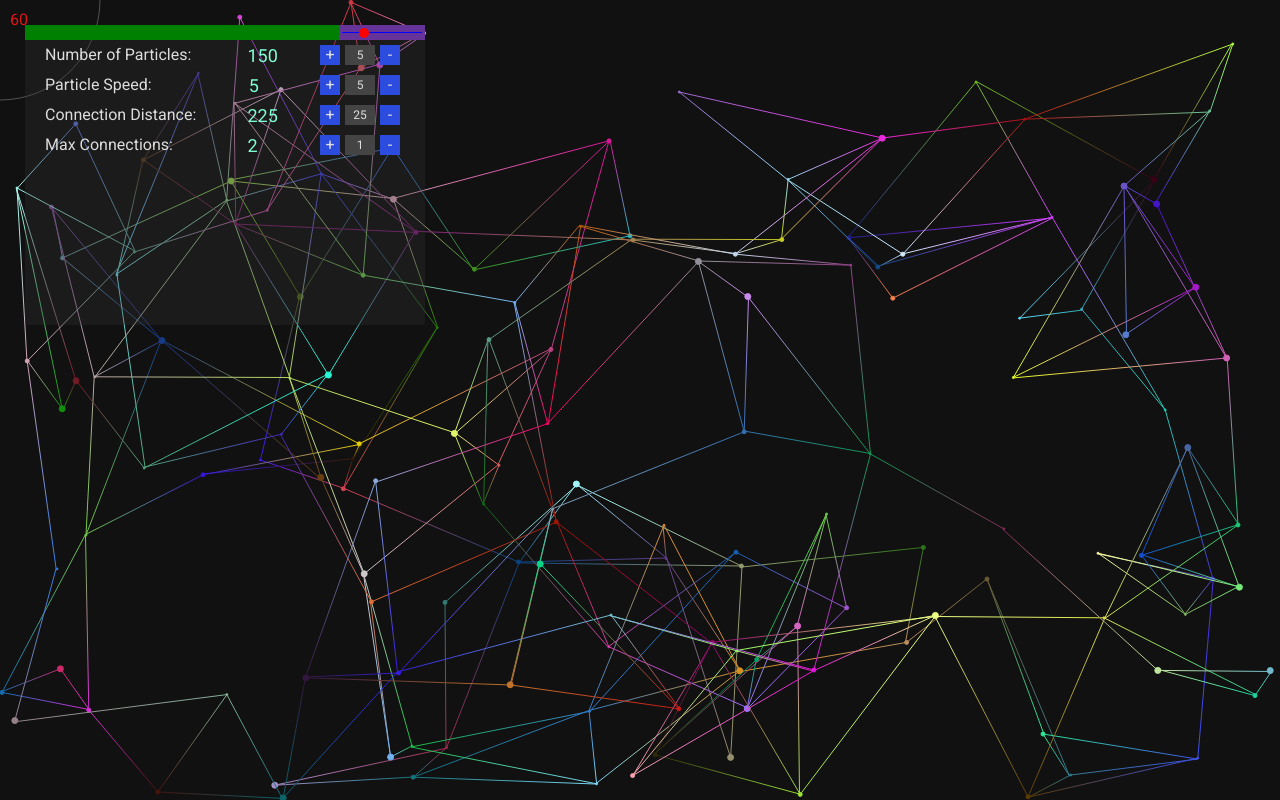
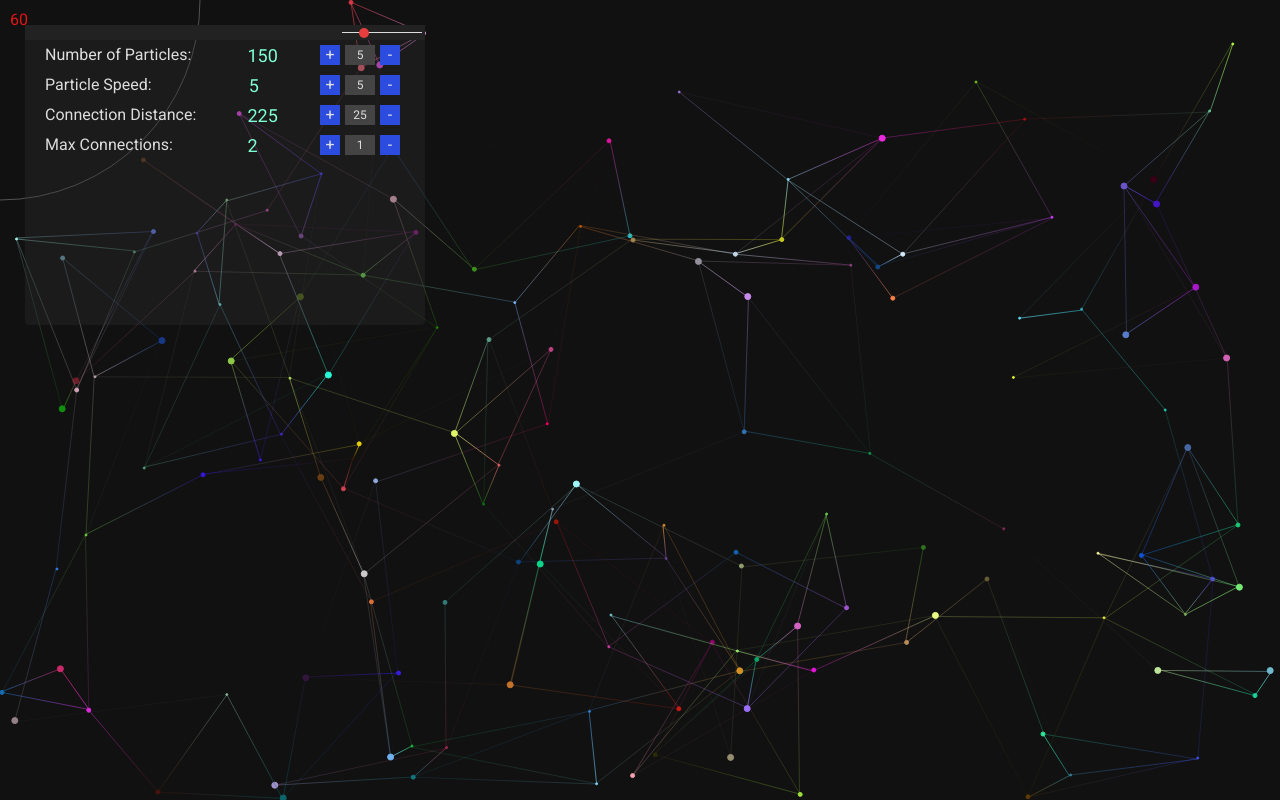
Before and after one commit to mdonlan/canvas-particles, a plain HTML site: page index.html in a window 1280 px wide. Both pictures are taken after a click on the element 225 px from the left and 32 px from the top of the page. Drawn offline with Linux system fonts and the light colour scheme.

Commit message:
added transparency to lines based on dist

```diff
--- a/main.js
+++ b/main.js
@@ -23,12 +23,13 @@ let mouseIsDown = 0;
 let moveX = null;
 let moveY = null;
 let mousePos = null;
-let mouseRadius = 100;
+let mouseRadius = 200;
 let maxConnections = 2;
 let oldMaxConnections = null;
-let frameInterval = 2;
+let frameInterval = 1;
 let mouseOffset = null;
 let mouseIsOverControlPanel = false;
+let moveSpeedInRadius = 30;
 
 // set element refs
 let fpsCounter = document.querySelector(".fpsCounter");
@@ -50,6 +51,72 @@ document.querySelector(".header").addEventListener("click", moveControlPanel);
 document.querySelector("body").addEventListener("mousemove", movedMouse);
 document.querySelector("body").addEventListener("mouseup", mouseUp);
 document.querySelector("body").addEventListener("mousedown", mouseDown);
+
+//
+// main update loop
+//
+
+function update() {
+  totalFrames++;
+
+  if(startTime == null) {
+    // if no start time create one
+    startTime = Date.now();
+  }
+
+  // clear canvas of all previous particles
+  // only clear every x frames
+  if(totalFrames % frameInterval == 0){
+    // every 2 frames
+    clear();
+  }
+
+  for(var i = 0; i < particles.length; i++) {
+    // run for each point
+
+    let closeToMouse = checkDistToMouse(particles[i]);
+
+    if(closeToMouse) {
+      moveAwayFromMouse(particles[i]);
+    } else {
+
+    }
+
+    movePoint(particles[i]);
+
+    // begin point draw path
+    // we set all the line positions and then draw at end for efficiency
+    ctx.beginPath();
+    drawPoint(particles[i]);
+    // end path and draw the lines and fill
+    ctx.fill();
+    ctx.stroke();
+    //ctx.closePath();
+
+    // only draw connections every x frames
+    // must keep this value in line w/ clear or else it will stutter
+    if(totalFrames % frameInterval == 0){
+      // every 2 frames
+      findConnections(particles[i], i);
+    }
+  }
+
+  updateUI();
+
+  // update mouse radius view
+  // only run if mouse has moved and its position has been set
+  if(mousePos) {
+    // dont display mouse radius arc if mouse is over control pannel of if dragging control pannel
+    if(!mouseIsOverControlPanel && !draggingControlPanel) {
+      updateMouseRadius();
+    }
+  }
+
+  getFPS();
+  window.requestAnimationFrame(update);
+};
+
+
 
 function mouseUp() {
   --mouseIsDown;
@@ -112,7 +179,7 @@ function updateOpacitySlider() {
 
   let elemRect = controlPanelOpacityLine.getBoundingClientRect();
   let sliderPos = Math.abs(elemRect.left - mousePos.x);
-  let sliderPercent = sliderPos / elemRect.width;
+  let sliderOpacityPercent = sliderPos / elemRect.width;
 
   // only update slider if valid position and if mouse is over the opacity line element
   if(mousePos.x > elemRect.x &&
@@ -123,12 +190,8 @@ function updateOpacitySlider() {
     // mouse is over the control panel opacity container element
     controlPanelOpacitySlider.style.left = sliderPos + 'px';
 
-    if(sliderPos < 10) {
-      // fixes issue where adding a sliderPos of 1 had same effect as adding 10 beacuse we prefix w/ .
-      sliderPos = '0' + sliderPos;
-    }
     // set new opacity
-    controlPanelElem.style.backgroundColor = 'rgba(51, 51, 51, .' + sliderPos + ')';
+    controlPanelElem.style.backgroundColor = 'rgba(51, 51, 51, ' + sliderOpacityPercent + ')';
   }
 };
 
@@ -192,6 +255,7 @@ function createParticle() {
     radius: radius,
     inMouseRadius: false,
     numConnections: 0,
+    moveOutOfRadiusDir: null,
   }
 
   particles.push(point);
@@ -202,8 +266,19 @@ function movePoint(point) {
   if(point.inMouseRadius) {
     // if the point is inside the mouse radius then accelerate
     // its movement speed to get it out of radius
-    point.x += point.velX * particleSpeed * 3;
-    point.y += point.velY * particleSpeed * 3;
+    //point.x += point.velX * particleSpeed * 3;
+    //point.y += point.velY * particleSpeed * 3;
+
+    if(point.moveOutOfRadiusDir == 'left') {
+      point.x -= moveSpeedInRadius;
+    } else if(point.moveOutOfRadiusDir == 'right') {
+      point.x += moveSpeedInRadius;
+    } else if(point.moveOutOfRadiusDir == 'up') {
+      point.y -= moveSpeedInRadius;
+    } else if(point.moveOutOfRadiusDir == 'down') {
+      point.y += moveSpeedInRadius;
+    }
+
   } else {
     // if point is outside mouse radius move at normal speed
     point.x += point.velX * particleSpeed;
@@ -235,67 +310,7 @@ function drawPoint(point) {
 
 };
 
-function update() {
-  totalFrames++;
 
-  if(startTime == null) {
-    // if no start time create one
-    startTime = Date.now();
-  }
-
-  // clear canvas of all previous particles
-  // only clear every x frames
-  if(totalFrames % frameInterval == 0){
-    // every 2 frames
-    clear();
-  }
-
-
-
-  for(var i = 0; i < particles.length; i++) {
-    // run for each point
-
-    let closeToMouse = checkDistToMouse(particles[i]);
-
-    if(closeToMouse) {
-      moveAwayFromMouse(particles[i]);
-    } else {
-
-    }
-
-    movePoint(particles[i]);
-
-    // begin point draw path
-    // we set all the line positions and then draw at end for efficiency
-    ctx.beginPath();
-    drawPoint(particles[i]);
-    // end path and draw the lines and fill
-    ctx.fill();
-    ctx.stroke();
-    //ctx.closePath();
-
-    // only draw connections every x frames
-    // must keep this value in line w/ clear or else it will stutter
-    if(totalFrames % frameInterval == 0){
-      // every 2 frames
-      findConnections(particles[i], i);
-    }
-  }
-
-  updateUI();
-
-  // update mouse radius view
-  // only run if mouse has moved and its position has been set
-  if(mousePos) {
-    // dont display mouse radius arc if mouse is over control pannel of if dragging control pannel
-    if(!mouseIsOverControlPanel && !draggingControlPanel) {
-      updateMouseRadius();
-    }
-  }
-
-  getFPS();
-  window.requestAnimationFrame(update);
-};
 
 function moveAwayFromMouse(particle) {
   // particle is too close to the mousePos
@@ -304,6 +319,9 @@ function moveAwayFromMouse(particle) {
   if(mousePos.x > particle.x) {
     // mouse is to right of particle, need to move particle left to move away from mouse
 
+    // move left
+    particle.moveOutOfRadiusDir = 'left';
+
     // if particle is close to mouse on its right side and its velocity is still moving it right
     // then flip its horizontal velocity
     if(particle.velX >= 0) {
@@ -311,6 +329,8 @@ function moveAwayFromMouse(particle) {
     }
   } else {
     // need to move right
+    particle.moveOutOfRadiusDir = 'right';
+
     if(particle.velX <= 0) {
       particle.velX = -particle.velX;
     }
@@ -318,11 +338,15 @@ function moveAwayFromMouse(particle) {
 
   if(mousePos.y > particle.y) {
     // need to move up
+    particle.moveOutOfRadiusDir = 'up';
+
     if(particle.velY >= 0) {
       particle.velY = -particle.velY;
     }
   } else {
     // need to move down
+    particle.moveOutOfRadiusDir = 'down';
+
     if(particle.velY <= 0) {
       particle.velY = -particle.velY;
     }
@@ -340,6 +364,12 @@ function checkDistToMouse(particle) {
       particle.inMouseRadius = true;
       return true
     } else {
+
+      // if not in mouseRadius check if close to hitting and set it to change dir
+      if(distance + 10 < mouseRadius) {
+
+      }
+
       particle.inMouseRadius = false;
       return false
     }
@@ -505,18 +535,38 @@ function findConnections(point, index) {
     if(particles[i] != point) {
       let distance = Math.hypot(point.x - particles[i].x, point.y - particles[i].y);
       if(distance < connectionDistance && point.numConnections < maxConnections) {
-        drawLine(point, particles[i]);
+        drawLine(point, particles[i], distance);
         point.numConnections = point.numConnections + 1;
       }
     }
   }
 };
 
-function drawLine(point1, point2) {
+function drawLine(point1, point2, distance) {
+
+  // set the line transparency on its length
+
+  // get the percentage of max distance that the line was
+  // convert to int and round
+  // convert to base 16 string ( which is what hex color values use for alpha )
+  let percentOfMaxDist = (connectionDistance - distance) / 250;
+  let intergerPercent = Math.floor((percentOfMaxDist * 255));
+
+  let base16String = intergerPercent.toString(16);
+  // if the hex value is a single chracter then add a zero before it
+  // this is because the leading zeros are cut out
+  if(base16String.length == 1) {
+    base16String = '0' + base16String;
+  }
+
+  if(totalFrames % 100 == 0){
+
+  }
+
   // linear gradient from start to end of line
   var gradient = ctx.createLinearGradient(point1.x, point1.y, point2.x, point2.y);
-  gradient.addColorStop(0, point1.color);
-  gradient.addColorStop(1, point2.color);
+  gradient.addColorStop(0, point1.color + base16String);
+  gradient.addColorStop(1, point2.color + base16String);
   ctx.strokeStyle = gradient;
   ctx.beginPath();
   ctx.moveTo(point1.x, point1.y);
--- a/style.css
+++ b/style.css
@@ -96,24 +96,21 @@ html, body {
   width: 100%;
   background: rgba(105, 105, 105, 0.4);
   border-top-left-radius: 4px;
-  border-top-right-radius: 4px;
+
   position: relative;
   display: flex;
 }
 
-input {
-  width: 30px;
-  background-color : #444444;
-  border: 0px solid;
-  outline: none;
-  color: #dddddd;
-  text-align: center;
-  font-family: 'Roboto', sans-serif;
-  font-size: 12px;
+.headerLeft {
+  width: 80%;
+  height: 100%;
+  background: #222222;
+  cursor: move;
+  border-top-right-radius: 4px;
 }
 
 .controlPanelOpacityContainer {
-  background: rebeccapurple;
+  background: #222222;
   height: 100%;
   width: 20%;
   position: absolute;
@@ -127,7 +124,7 @@ input {
 .controlPanelOpacitySlider {
   height: 10px;
   width: 10px;
-  background: red;
+  background: #e63e3e;
   border-radius: 100%;
   position: absolute;
   left: 20px;
@@ -137,12 +134,16 @@ input {
 .controlPanelOpacityLine {
   height: 1px;
   width: 100%;
-  background: blue;
+  background: #dddddd;
 }
 
-.headerLeft {
-  width: 80%;
-  height: 100%;
-  background: green;
-  cursor: move;
+input {
+  width: 30px;
+  background-color : #444444;
+  border: 0px solid;
+  outline: none;
+  color: #dddddd;
+  text-align: center;
+  font-family: 'Roboto', sans-serif;
+  font-size: 12px;
 }
```
